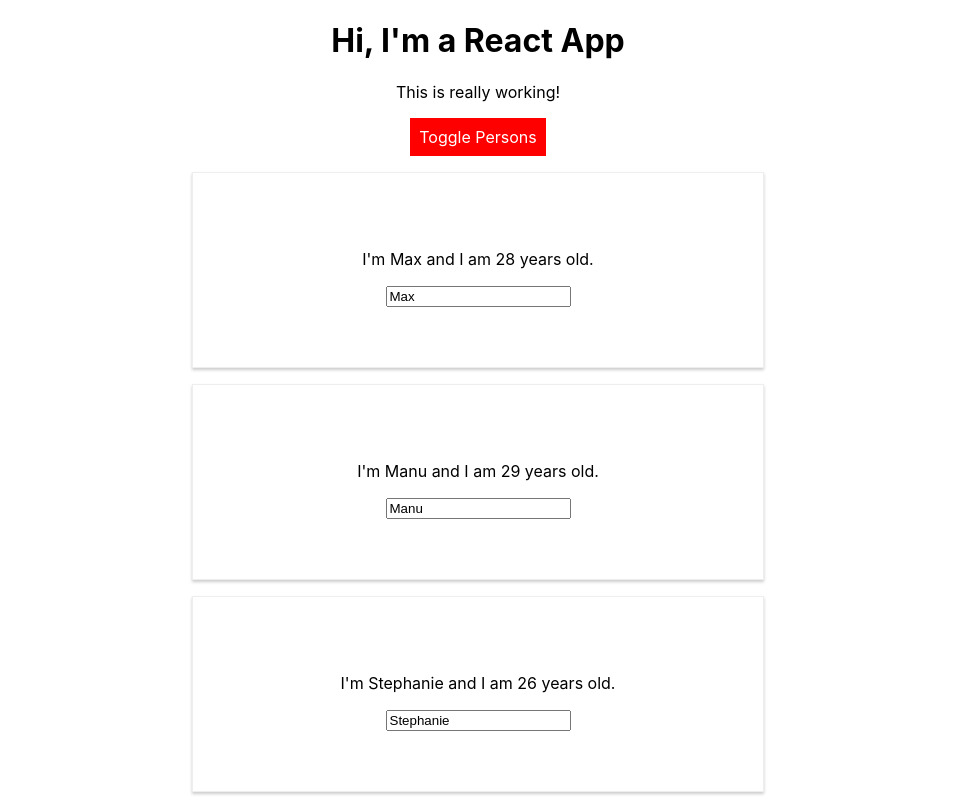
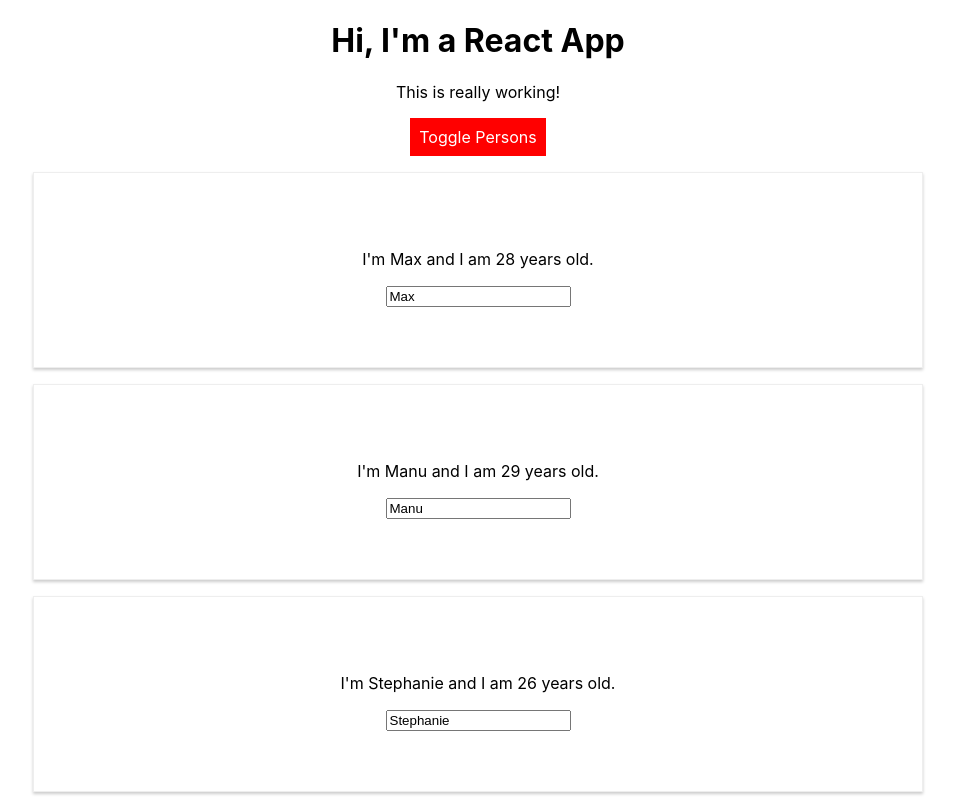
Before and after one commit to nanderson815/ReactCourseProject1, a React (Create React App) app: page / in a window 1280 px wide. Both pictures are taken after a click on the button "Toggle Persons". Shown: the whole page, without its empty margins (162-1117 px from the left). Built offline with nearby package versions, Linux system fonts and the light colour scheme.

Commit message:
committing before eject

```diff
--- a/src/App.js
+++ b/src/App.js
@@ -1,6 +1,5 @@
 import React, { Component } from 'react';
 import './App.css';
-import Radium, { StyleRoot } from 'radium';
 import Person from './Person/Person';
 
 class App extends Component {
@@ -52,11 +51,7 @@
       font: 'inherit',
       border: '1px solid green',
       padding: '8px',
-      cursor: 'pointer',
-      ':hover': {
-        backgroundColor: 'lightgreen',
-        color: 'black'
-      }
+      cursor: 'pointer'
     };
 
     let persons = null;
@@ -76,10 +71,6 @@
       );
 
       style.backgroundColor = 'red';
-      style[':hover'] = {
-        backgroundColor: 'salmon',
-        color: 'black'
-      };
       style.border = '1px solid red';
     }
 
@@ -93,7 +84,6 @@
     }
 
     return (
-      <StyleRoot>
         <div className="App">
           <h1>Hi, I'm a React App</h1>
           <p className={classes.join(' ')}>This is really working!</p>
@@ -102,9 +92,8 @@
             onClick={this.togglePersonsHandler}>Toggle Persons</button>
           {persons}
         </div>
-      </StyleRoot>
     );
   }
 }
 
-export default Radium(App);
+export default App;
--- a/src/Person/Person.js
+++ b/src/Person/Person.js
@@ -1,15 +1,11 @@
 import React from 'react';
 import './Person.css';
-import Radium from 'radium';
+
 
 const person = (props) => {
-    const style = {
-        '@media(min-width: 500px)': {
-            width: '450px'
-        }
-    };
+
     return (
-        <div className="Person" style={style}>
+        <div className="Person">
             <p onClick={props.click}>I'm {props.name} and I am {props.age} years old.</p>
             <p>{props.children}</p>
             <input type="text" onChange={props.changed} value={props.name}></input>
@@ -17,4 +13,4 @@
     )
 };
 
-export default Radium(person);
+export default person;
```
